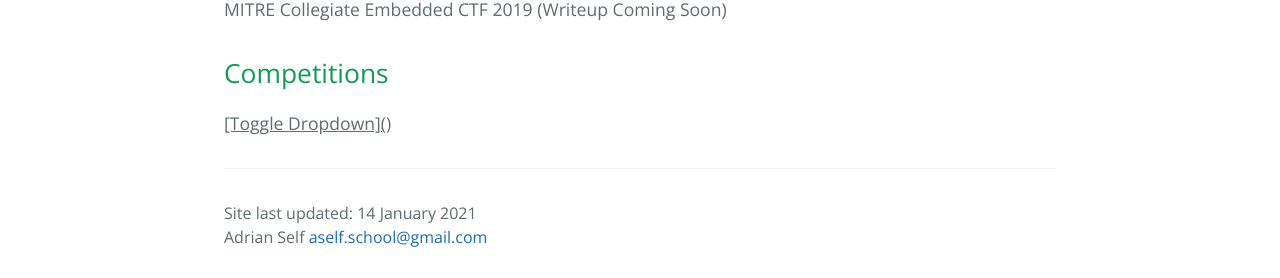
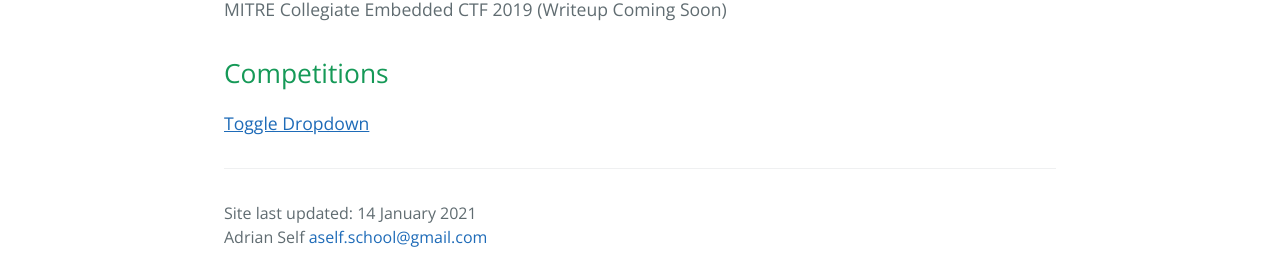
Before and after one commit to AdnanSlef/AdnanSlef.github.io, a Jekyll site: the page built from resume.md, in a window 1280 px wide. Shown: the part 2051-2329 px from the top of the page. Built offline with Jekyll 4.4.1, drawn with Linux system fonts in a browser that asks for light colours.

```diff
--- a/resume.md
+++ b/resume.md
@@ -116,7 +116,9 @@ MITRE Collegiate Embedded CTF 2019 (Writeup Coming Soon)
 ## Competitions
 
 <details>
-<summary><u>[Toggle Dropdown]()</u></summary>
+<summary>
+    <a><u>Toggle Dropdown</u></a>
+</summary>
 <br>
     <ul>
         <li>HacktivityCon CTF 2020</li>
```
